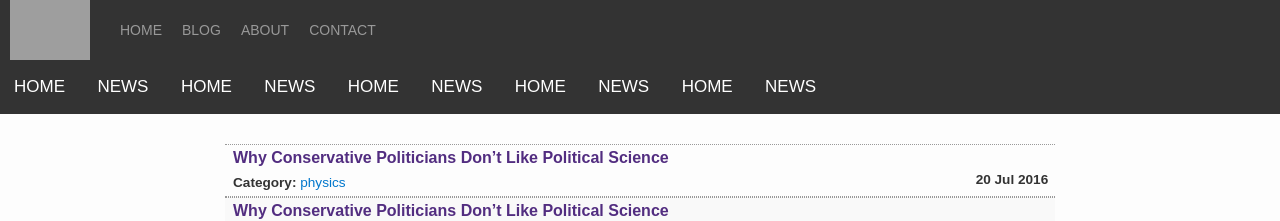
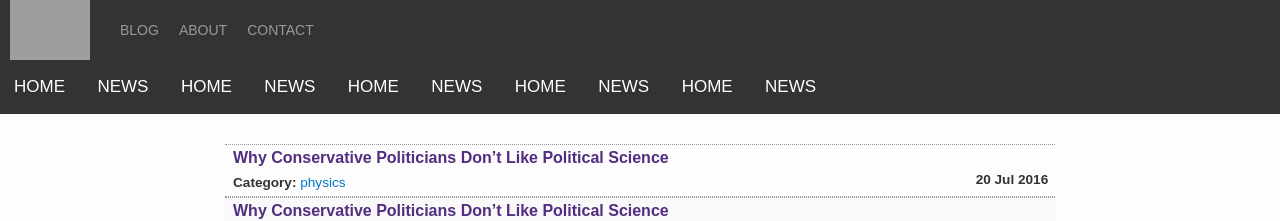
Before and after one commit to Indscience/indscience.github.io, a Jekyll site: the page built from index.html, in a window 1280 px wide. Shown: the top 221 px of the page. Built offline with Jekyll 4.4.1, drawn with Linux system fonts in a browser that asks for light colours; nearby versions of some CDN libraries; some web fonts are replaced; grey boxes are pictures that could not be loaded.

Commit message:
Update header.html

```diff
--- a/_includes/header.html
+++ b/_includes/header.html
@@ -12,7 +12,7 @@
 
 <ul id="nav-lists">
     <li class="close"><span onclick="Hide()">×</span></li>
-    <li><a href="#">Home</a></li>
+    <li><a style="display:none" href="#">Home</a></li>
     <li><a href="#">Blog</a></li>
     <li><a href="#">About</a></li>
     <li><a href="#">Contact</a></li>
```
